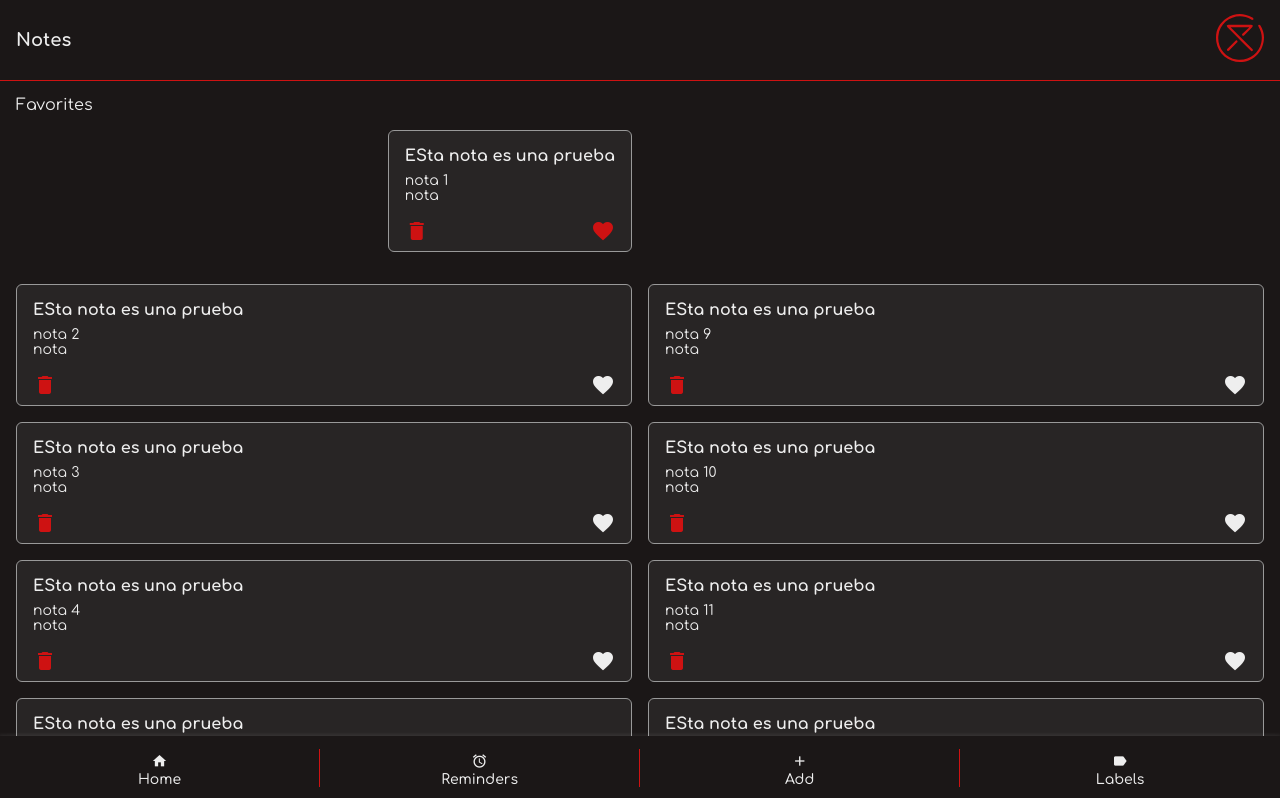
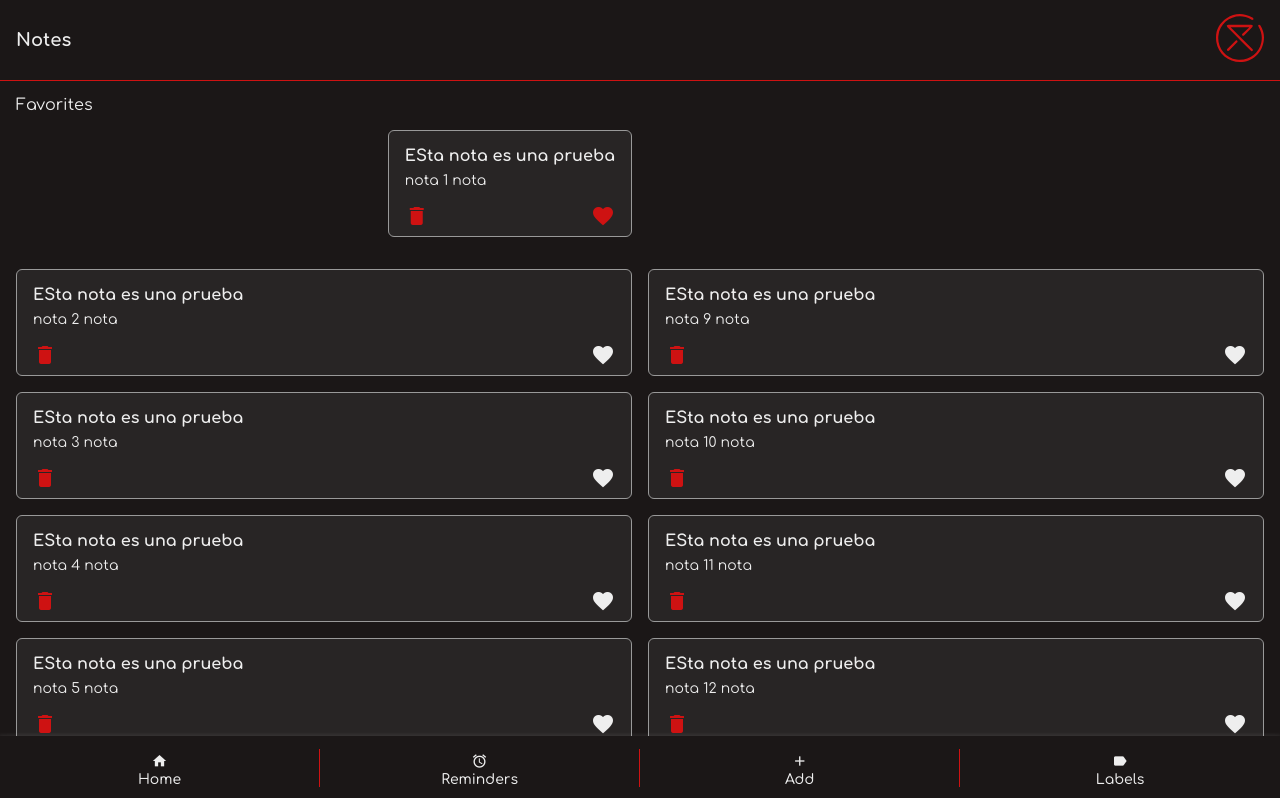
Before and after one commit to enzoponf3/notes, a React (Vite) app: page / in a window 1280 px wide. Shown: the top 798 px of the page. Built offline with nearby package versions, Linux system fonts and the light colour scheme.

Commit message:
click on label shows his notes

```diff
--- a/src/App/App.tsx
+++ b/src/App/App.tsx
@@ -35,6 +35,7 @@ function App() {
           <ul><Link to="/labels" onClick={()=>setTitle("Labels")}>Labels<span className="material-icons">label</span></Link></ul>
         </nav>
         <Route exact path="/" component={Notes}/>
+        <Route path="/notes/:label" exact component={Notes}/>
         <Route path="/labels" exact component={Labels}/>
         <Route path="/reminders" exact component={Reminders}/>
         <Route path="/add" exact component={Add}/>
--- a/src/components/add/Add.tsx
+++ b/src/components/add/Add.tsx
@@ -7,32 +7,44 @@ import labelApi from "../label/api"
 import AddNote from "./addNote"
 import AddLabel from "./addLabel"
 import AddReminder from "./addReminder"
+ interface Props{
+  _type: "note" | "reminder" | "label"
+  id: string
+ }
 
+const Add: React.FC <Props> = ( { _type = "note", id = ""} ) => {
+  const [type, setType] = React.useState<string>(_type)
+  const [labels, setLabels] = React.useState<Label[]>([])
 
-const Add: React.FC = () => {
-  const [type, setType] = React.useState<"note" | "reminder" | "label">("note")
-  const [labels, setLabels] = React.useState<Label[]>([])
   React.useEffect(() => {
     labelApi.list()
       .then(l => setLabels(l))
   },[])
 
+  if(id){
+    return(
+      <div className={styles.add}></div>
+    )
+  }
+
   return (
     <div className={styles.add}>
+      {id === "" &&
       <div>
           Type:
         <button className={type=== "note" ? `${styles.selector} ${styles.selected}` : `${styles.selector}`} onClick={() => setType("note")}>Note</button>
         <button className={type=== "reminder" ? `${styles.selector} ${styles.selected}` : `${styles.selector}`} onClick={() => setType("reminder")}>Reminder</button>
         <button className={type=== "label" ? `${styles.selector} ${styles.selected}` : `${styles.selector}`} onClick={() => setType("label")}>Label</button>
       </div>
+      }
       {type === "note" &&
-        <AddNote labels={labels}/>
+        <AddNote labels={labels} id={id}/>
       }
       {type === "reminder" &&
-        <AddReminder/>
+        <AddReminder id={id}/>
       }
       {type === "label" &&
-          <AddLabel/>
+          <AddLabel id={id}/>
       }
     </div>
   )
--- a/src/components/add/addLabel/AddLabel.tsx
+++ b/src/components/add/addLabel/AddLabel.tsx
@@ -4,7 +4,11 @@ import { Label } from "~/components/label/types"
 import styles from "./AddLabel.module.scss"
 import api from "~/components/label/api"
 
-const AddLabel: React.FC = () => {
+interface Props{
+  id: string
+}
+
+const AddLabel: React.FC<Props> = ({ id }) => {
   const [disabled, setDisabled] = React.useState<boolean>(false)
   const label: Label = {
     id:"",
--- a/src/components/add/addNote/AddNote.tsx
+++ b/src/components/add/addNote/AddNote.tsx
@@ -8,9 +8,10 @@ import { Note } from "~/components/note/types"
 
 interface Props{
     labels: Label[]
+    id: string
 }
 
-const AddNote: React.FC<Props> = ({labels}) => {
+const AddNote: React.FC<Props> = ({labels, id}) => {
   const [favorite, setFavorite] = React.useState<boolean>(false)
   const [selectedLabels, setSelectedLabels] = React.useState<Label[]>([])
   const [_labels, set_labels] = React.useState<Label[]>([])
--- a/src/components/add/addReminder/AddReminder.tsx
+++ b/src/components/add/addReminder/AddReminder.tsx
@@ -5,8 +5,11 @@ import api from "~/components/reminder/api"
 
 import { Reminder } from "~/components/reminder/types"
 
+interface Props{
+  id: string
+}
 
-const AddReminder: React.FC = () => {
+const AddReminder: React.FC<Props> = ({id}) => {
   const [disabled, setDisabled] = React.useState<boolean>(false)
   type frecuency = "daily" | "weekly" | "monthly" | "yearly"
   const reminder: Reminder = {
--- a/src/components/label/Labels.module.scss
+++ b/src/components/label/Labels.module.scss
@@ -14,11 +14,19 @@
   background-color: rgba($color: #eee, $alpha: 0.1);
   border-radius: 6px;
   margin-bottom: 1rem;
-  padding: 0.5rem;
+  padding: 1rem 0.5rem;
   cursor: pointer;
   span {
     text-align: center;
     vertical-align: middle;
+  }
+  div > a {
+    cursor: pointer;
+    border-radius: 50%;
+    padding: 0.5rem;
+    &:hover {
+      background-color: rgba($color: #eee, $alpha: 0.1);
+    }
   }
 }
 .title {
@@ -29,12 +37,6 @@
 
 .delete {
   color: var(--third);
-  cursor: pointer;
-  border-radius: 50%;
-  padding: 0.5rem;
-  &:hover {
-    background-color: rgba($color: #eee, $alpha: 0.1);
-  }
 }
 
 .message {
--- a/src/components/label/Labels.tsx
+++ b/src/components/label/Labels.tsx
@@ -26,6 +26,14 @@ const Labels: React.FC = () => {
     setLabels(labels.filter(l => l !== label))
   }
 
+  const handleClick = (label: Label) => {
+    document.location.href = `/notes/${label.title}`
+  }
+
+  const handleEdit = (label: Label) => {
+    console.log(label)
+  }
+
   if(status ==="pending"){
     return(
       <Loader/>
@@ -38,12 +46,15 @@ const Labels: React.FC = () => {
       {labels.length === 0 && <div className={styles.message}>Add labels by clicking the <span className="material-icons">add</span> icon below!</div>}
       <div className={styles.container}>
         {labels.map( l =>
-          <div key={l.id} className={styles.label}>
+          <div onClick={() => handleClick(l)} key={l.id} className={styles.label}>
             <div>
               <span className="material-icons">label</span>
               <span className={styles.title}>{l.title}</span>
             </div>
-            <a onClick={() => handleDelete(l)} ><span className={`material-icons ${styles.delete}`}>delete</span></a>
+            <div>
+              <a onClick={() => handleEdit(l)} ><span className="material-icons">edit</span></a>
+              <a onClick={() => handleDelete(l)} ><span className={`material-icons ${styles.delete}`}>delete</span></a>
+            </div>
           </div>
         )}
         <LabelModal isOpen={modal} handleSave={()=>console.log("wara")} label={edit} />
--- a/src/components/note/Notes.tsx
+++ b/src/components/note/Notes.tsx
@@ -1,4 +1,5 @@
 import * as React from "react"
+import { useParams } from "react-router-dom"
 
 import styles from "./Notes.module.scss"
 import {Note} from "./types"
@@ -7,14 +8,12 @@ import NoteCard from "./noteCard"
 import api from "./api"
 import Loader from "../loader"
 
-interface Props{
-    filter:string
-}
-
-const Notes: React.FC<Props> = ({filter = ""}) => {
+const Notes: React.FC = () => {
   const [status, setStatus] = React.useState<"pending" | "resolved" | "rejected">("pending")
   const [notes, setNotes] = React.useState<Note[]>([])
   const [favorites, setFavorites] = React.useState<Note[]>([])
+
+  const { label } = useParams<{label: string}>()
 
   React.useEffect( () => {
     api.list()
@@ -39,14 +38,32 @@ const Notes: React.FC<Props> = ({filter = ""}) => {
     )
   }
 
+  if(label){
+    return(
+      <div className={styles.notes}>
+        <>
+          <p>Label: {label}</p>
+          <div className={styles.container}>
+            {notes
+              .filter(n => {
+                let contains = false
+                n.labels.map( l => {
+                  if(l.title === label) contains = true
+                })
+                return contains
+              })
+              .map( e =><NoteCard handleFav={() => handleFav(e)} handleDelete={() => handleDelete(e)} key={e.id} note={e}/>)}
+          </div>
+        </>
+      </div>
+    )
+  }
+
   return (
     <>
       {notes.length === 0 && <div className={styles.message}><p>Add notes by clicking the</p><strong>+</strong> <p> icon below!</p></div> }
       {notes.length !== 0 &&
         <div className={styles.notes}>
-          {filter !== "" &&
-        <div className={styles.filter}><span>{filter}</span></div>
-          }
           {favorites.length !== 0 &&
         <>
           <p>Favorites</p>
--- a/src/components/note/api.ts
+++ b/src/components/note/api.ts
@@ -3,7 +3,7 @@ let notes: Note[] = [
   {
     id: "wafwfasf",
     title:"ESta nota es una prueba ",
-    body:["nota 1","nota"],
+    body:"nota 1\nnota",
     createDate: "12031293",
     labels:[],
     favorite:true,
@@ -11,7 +11,7 @@ let notes: Note[] = [
   {
     id: "wafwfasf",
     title:"ESta nota es una prueba ",
-    body:["nota 2","nota"],
+    body:"nota 2\nnota",
     createDate: "12031293",
     labels:[],
     favorite:false,
@@ -19,7 +19,7 @@ let notes: Note[] = [
   {
     id: "wafwfasf",
     title:"ESta nota es una prueba ",
-    body:["nota 3","nota"],
+    body:"nota 3\nnota",
     createDate: "12031293",
     labels:[],
     favorite:false,
@@ -27,7 +27,7 @@ let notes: Note[] = [
   {
     id: "wafwfasf",
     title:"ESta nota es una prueba ",
-    body:["nota 4","nota"],
+    body:"nota 4\nnota",
     createDate: "12031293",
     labels:[],
     favorite:false,
@@ -35,7 +35,7 @@ let notes: Note[] = [
   {
     id: "wafwfasf",
     title:"ESta nota es una prueba ",
-    body:["nota 5","nota"],
+    body:"nota 5\nnota",
     createDate: "12031293",
     labels:[],
     favorite:false,
@@ -43,7 +43,7 @@ let notes: Note[] = [
   {
     id: "wafwfasf",
     title:"ESta nota es una prueba ",
-    body:["nota 6","nota"],
+    body:"nota 6\nnota",
     createDate: "12031293",
     labels:[],
     favorite:false,
@@ -51,7 +51,7 @@ let notes: Note[] = [
   {
     id: "wafwfasf",
     title:"ESta nota es una prueba ",
-    body:["nota 7","nota"],
+    body:"nota 7\nnota",
     createDate: "12031293",
     labels:[],
     favorite:false,
@@ -59,7 +59,7 @@ let notes: Note[] = [
   {
     id: "wafwfasf",
     title:"ESta nota es una prueba ",
-    body:["nota 8","nota"],
+    body:"nota 8\nnota",
     createDate: "12031293",
     labels:[],
     favorite:false,
@@ -67,7 +67,15 @@ let notes: Note[] = [
   {
     id: "wafwfasf",
     title:"ESta nota es una prueba ",
-    body:["nota 9","nota"],
+    body:"nota 9 nota",
+    createDate: "12031293",
+    labels:[{id:"", title:"ones"}],
+    favorite:false,
+  },
+  {
+    id: "wafwfasf",
+    title:"ESta nota es una prueba ",
+    body:"nota 10\nnota",
     createDate: "12031293",
     labels:[],
     favorite:false,
@@ -75,7 +83,7 @@ let notes: Note[] = [
   {
     id: "wafwfasf",
     title:"ESta nota es una prueba ",
-    body:["nota 10","nota"],
+    body:"nota 11\nnota",
     createDate: "12031293",
     labels:[],
     favorite:false,
@@ -83,7 +91,7 @@ let notes: Note[] = [
   {
     id: "wafwfasf",
     title:"ESta nota es una prueba ",
-    body:["nota 11","nota"],
+    body:"nota 12\nnota",
     createDate: "12031293",
     labels:[],
     favorite:false,
@@ -91,7 +99,7 @@ let notes: Note[] = [
   {
     id: "wafwfasf",
     title:"ESta nota es una prueba ",
-    body:["nota 12","nota"],
+    body:"nota 13\nnota",
     createDate: "12031293",
     labels:[],
     favorite:false,
@@ -99,15 +107,7 @@ let notes: Note[] = [
   {
     id: "wafwfasf",
     title:"ESta nota es una prueba ",
-    body:["nota 13","nota"],
-    createDate: "12031293",
-    labels:[],
-    favorite:false,
-  },
-  {
-    id: "wafwfasf",
-    title:"ESta nota es una prueba ",
-    body:["nota 14","nota"],
+    body:"nota 14\nnota",
     createDate: "12031293",
     labels:[],
     favorite:false,
--- a/src/components/note/noteCard/NoteCard.tsx
+++ b/src/components/note/noteCard/NoteCard.tsx
@@ -15,7 +15,7 @@ const NoteCard: React.FC<Props> = ({note, handleDelete, handleFav}) => {
       <div><h3>{note.title}</h3></div>
       <div className={styles.bodyCard}>
         <div>
-          {note.body.map(e => <p key={e}>{e}</p>)}
+          <p>{note.body}</p>
         </div>
 
       </div>
```
